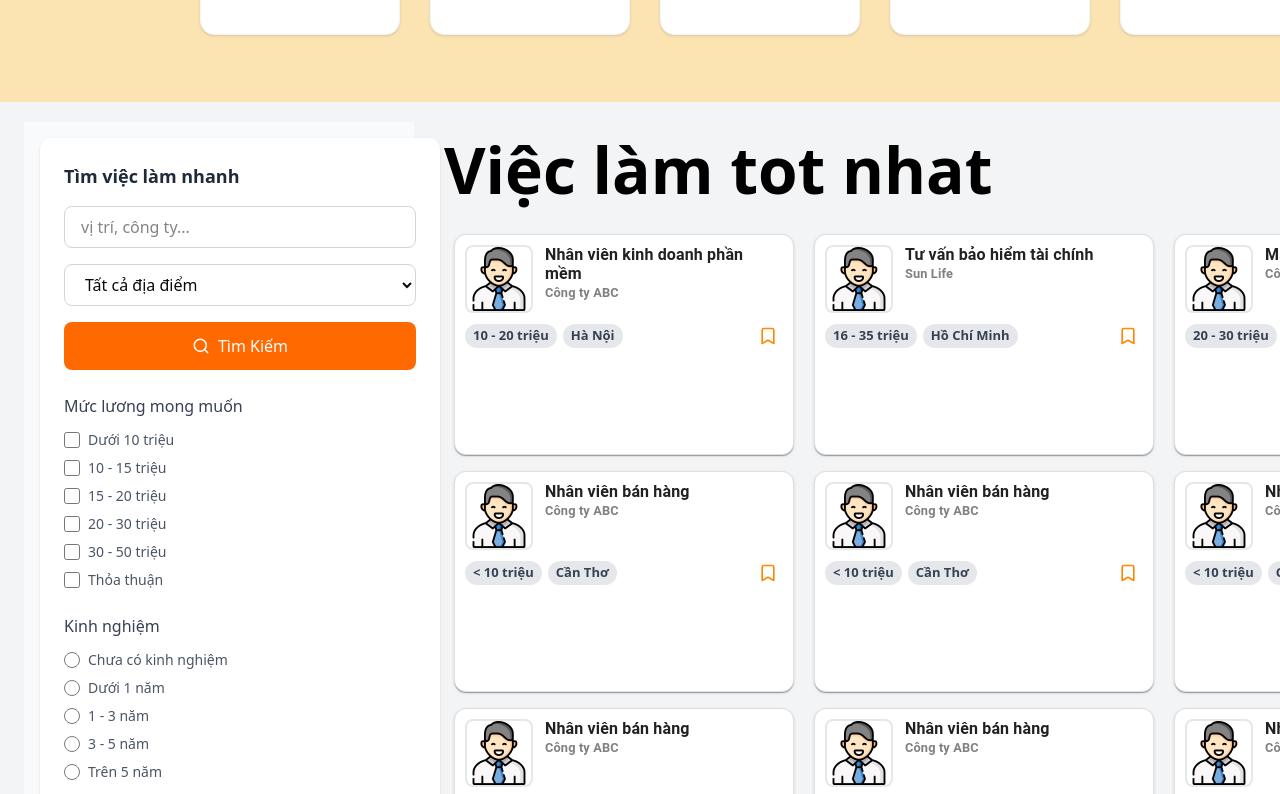
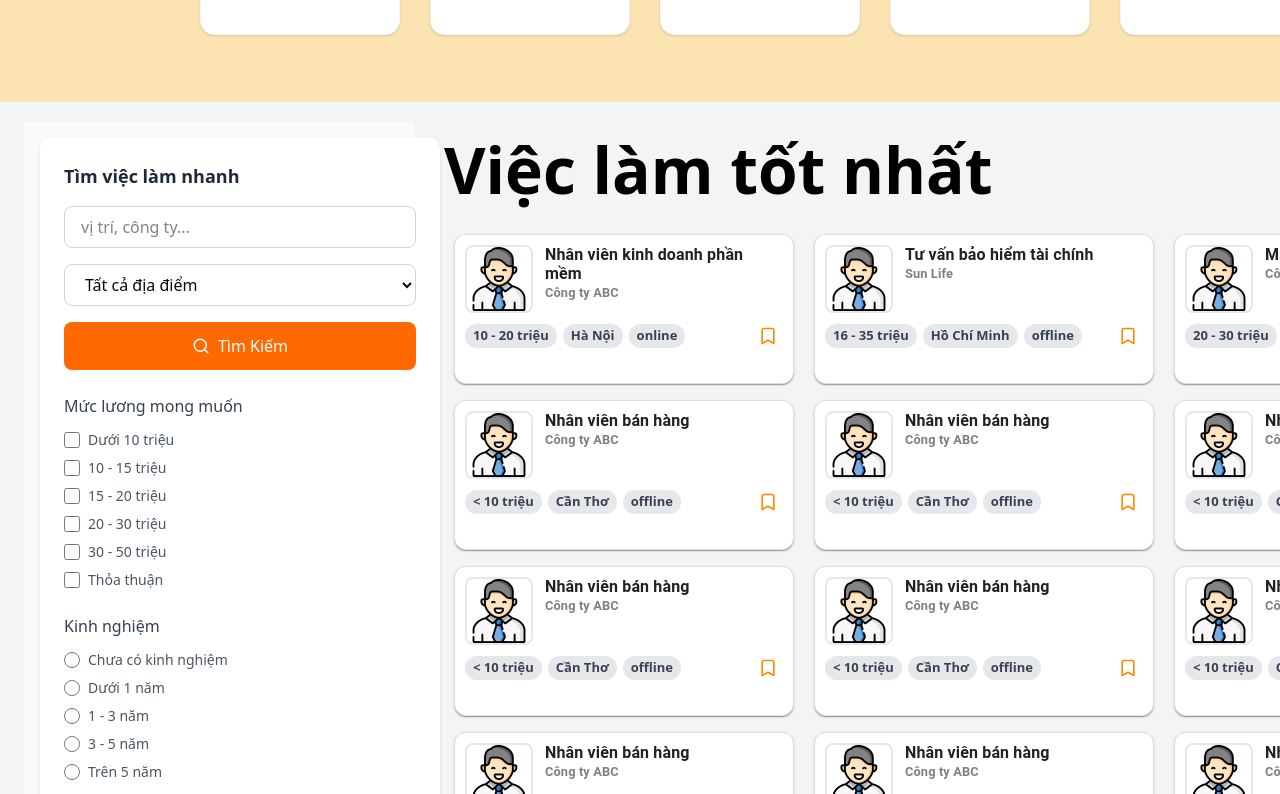
Before and after one commit to mingnhi/cv-king, a Next.js app in the folder frontend/: page / in a window 1280 px wide. Shown: the part 666-1460 px from the top of the page. Built offline with nearby package versions, Linux system fonts and the light colour scheme.

Commit message:
Finished

```diff
--- a/frontend/src/components/ui/client/home/JobsSection.tsx
+++ b/frontend/src/components/ui/client/home/JobsSection.tsx
@@ -17,6 +17,7 @@ const FILTER_OPTIONS = [
     "Mức lương",
     "Kinh nghiệm",
     "Ngành nghề",
+    "Hình thức",
 ] as const;
 type FilterOption = (typeof FILTER_OPTIONS)[number];
 
@@ -39,6 +40,7 @@ const FILTER_DATA: Record<FilterOption, string[]> = {
     "Mức lương": ["< 10 triệu", "10 - 20 triệu", "20 - 30 triệu", "> 30 triệu"],
     "Kinh nghiệm": ["Chưa có", "1 - 2 năm", "3 - 5 năm", "5+ năm"],
     "Ngành nghề": ["Công nghệ", "Kinh doanh", "Marketing", "Tài chính"],
+    "Hình thức": ["Online", "offline"]
 };
 
 const JOBS = [
@@ -51,6 +53,7 @@ const JOBS = [
         location: "Hà Nội",
         experience: "1 - 2 năm",
         field: "Công nghệ",
+        form: "online"
     },
     {
         id: "2",
@@ -61,6 +64,7 @@ const JOBS = [
         location: "Hồ Chí Minh",
         experience: "3 - 5 năm",
         field: "Tài chính",
+        form: "offline"
     },
     {
         id: "3",
@@ -71,6 +75,7 @@ const JOBS = [
         location: "Đà Nẵng",
         experience: "1 - 2 năm",
         field: "Marketing",
+        form: "online"
     },
     {
         id: "4",
@@ -81,6 +86,7 @@ const JOBS = [
         location: "Cần Thơ",
         experience: "Chưa có",
         field: "Kinh doanh",
+        form: "offline"
     },
     {
         id: "5",
@@ -91,6 +97,7 @@ const JOBS = [
         location: "Cần Thơ",
         experience: "Chưa có",
         field: "Kinh doanh",
+        form: "offline"
     },
     {
         id: "6",
@@ -101,6 +108,7 @@ const JOBS = [
         location: "Cần Thơ",
         experience: "Chưa có",
         field: "Kinh doanh",
+        form: "offline"
     },
     {
         id: "7",
@@ -111,6 +119,7 @@ const JOBS = [
         location: "Cần Thơ",
         experience: "Chưa có",
         field: "Kinh doanh",
+        form: "offline"
     },
     {
         id: "8",
@@ -121,6 +130,7 @@ const JOBS = [
         location: "Cần Thơ",
         experience: "Chưa có",
         field: "Kinh doanh",
+        form: "offline"
     },
     {
         id: "9",
@@ -131,6 +141,7 @@ const JOBS = [
         location: "Cần Thơ",
         experience: "Chưa có",
         field: "Kinh doanh",
+        form: "offline"
     },
     {
         id: "10",
@@ -141,6 +152,7 @@ const JOBS = [
         location: "Quảng Ninh",
         experience: "Chưa có",
         field: "Kinh doanh",
+        form: "offline"
     },
     {
         id: "11",
@@ -151,6 +163,7 @@ const JOBS = [
         location: "Hải Phòng",
         experience: "Chưa có",
         field: "Kinh doanh",
+        form: "offline"
     },
     {
         id: "12",
@@ -161,6 +174,7 @@ const JOBS = [
         location: "Bắc Ninh",
         experience: "Chưa có",
         field: "Kinh doanh",
+        form: "offline"
     },
     {
         id: "13",
@@ -171,6 +185,7 @@ const JOBS = [
         location: "Hà Nội",
         experience: "3 - 5 năm",
         field: "Công nghệ",
+        form: "online"
     },
     {
         id: "14",
@@ -181,6 +196,7 @@ const JOBS = [
         location: "TP. Hồ Chí Minh",
         experience: "1 - 3 năm",
         field: "Tài chính",
+        form: "offline"
     },
     {
         id: "15",
@@ -191,6 +207,7 @@ const JOBS = [
         location: "Đà Nẵng",
         experience: "2 - 4 năm",
         field: "Marketing",
+        form: "online"
     },
     {
         id: "16",
@@ -201,6 +218,7 @@ const JOBS = [
         location: "Hải Phòng",
         experience: "Chưa có",
         field: "Nhân sự",
+        form: "offline"
     },
     {
         id: "17",
@@ -211,6 +229,7 @@ const JOBS = [
         location: "Cần Thơ",
         experience: "Chưa có",
         field: "Kinh doanh",
+        form: "offline"
     },
     {
         id: "18",
@@ -221,6 +240,7 @@ const JOBS = [
         location: "Bình Dương",
         experience: "1 - 2 năm",
         field: "Thiết kế",
+        form: "online"
     },
     {
         id: "19",
@@ -231,6 +251,7 @@ const JOBS = [
         location: "Hà Nội",
         experience: "3 - 5 năm",
         field: "Công nghệ",
+        form: "online"
     },
     {
         id: "20",
@@ -241,6 +262,7 @@ const JOBS = [
         location: "TP. Hồ Chí Minh",
         experience: "5+ năm",
         field: "Kinh doanh",
+        form: "offline"
     },
     {
         id: "21",
@@ -251,6 +273,7 @@ const JOBS = [
         location: "Đà Nẵng",
         experience: "Chưa có",
         field: "Kinh doanh",
+        form: "offline"
     },
     {
         id: "22",
@@ -261,6 +284,7 @@ const JOBS = [
         location: "Hà Nội",
         experience: "2 - 4 năm",
         field: "Công nghệ",
+        form: "online"
     },
     {
         id: "23",
@@ -271,6 +295,7 @@ const JOBS = [
         location: "Bình Dương",
         experience: "1 - 3 năm",
         field: "Kinh doanh",
+        form: "offline"
     },
     {
         id: "24",
@@ -281,6 +306,7 @@ const JOBS = [
         location: "TP. Hồ Chí Minh",
         experience: "2 - 4 năm",
         field: "Marketing",
+        form: "online"
     },
     {
         id: "25",
@@ -291,6 +317,7 @@ const JOBS = [
         location: "Hải Phòng",
         experience: "Chưa có",
         field: "Công nghệ",
+        form: "online"
     },
     {
         id: "26",
@@ -301,6 +328,7 @@ const JOBS = [
         location: "Cần Thơ",
         experience: "5+ năm",
         field: "Tài chính",
+        form: "offline"
     },
     {
         id: "27",
@@ -311,6 +339,7 @@ const JOBS = [
         location: "Quảng Ninh",
         experience: "1 - 2 năm",
         field: "Nhân sự",
+        form: "offline"
     },
     {
         id: "28",
@@ -321,6 +350,7 @@ const JOBS = [
         location: "Đà Nẵng",
         experience: "3 - 5 năm",
         field: "Thiết kế",
+        form: "online"
     },
     {
         id: "29",
@@ -331,6 +361,7 @@ const JOBS = [
         location: "Bắc Ninh",
         experience: "2 - 4 năm",
         field: "Kinh doanh",
+        form: "offline"
     },
     {
         id: "30",
@@ -341,7 +372,8 @@ const JOBS = [
         location: "TP. Hồ Chí Minh",
         experience: "3 - 5 năm",
         field: "Tài chính",
-    },
+        form: "online"
+    }
 ];
 const JobsSection: React.FC = () => {
     const [searchQuery, setSearchQuery] = useState('');
@@ -458,6 +490,8 @@ const JobsSection: React.FC = () => {
                         return job.experience === selectedSubFilter;
                     case "Ngành nghề":
                         return job.field === selectedSubFilter;
+                    case "Hình thức":
+                        return job.form === selectedSubFilter;
                     default:
                         return true;
                 }
@@ -638,7 +672,7 @@ const JobsSection: React.FC = () => {
                 <Box className={isMobile ? "w-full" : "w-[70%] inline-block"} sx={{ verticalAlign: "top" }}>
                     <Box className="mb-4">
                         <h1 className="text-black font-bold text-[64px]">
-                            Việc làm tot nhat
+                            Việc làm tốt nhất
                         </h1>
                     </Box>
                     {isMobile && (
--- a/frontend/src/components/ui/common/JobCard.tsx
+++ b/frontend/src/components/ui/common/JobCard.tsx
@@ -10,6 +10,7 @@ interface Job {
     company: string;
     salary: string;
     location: string;
+    form: string;
 }
 
 interface JobCardProps {
@@ -38,9 +39,9 @@ const JobCard: React.FC<JobCardProps> = ({ job }) => {
                     borderColor: "orange",
                 },
                 minHeight: "100%",
-                width :340,
-                height :221,
-                marginLeft :"10px",
+                width: 340,
+                height: 150,
+                marginLeft: "10px",
             }}
             role="button"
             tabIndex={0}
@@ -61,7 +62,7 @@ const JobCard: React.FC<JobCardProps> = ({ job }) => {
                     }}
                 >
                     <Image
-            src={job.image || "/images/fallback-logo.png"}
+                        src={job.image || "/images.png"}
                         alt={job.title}
                         fill
                         style={{ objectFit: "contain" }}
@@ -132,6 +133,9 @@ const JobCard: React.FC<JobCardProps> = ({ job }) => {
                            <Box className="bg-gray-200 text-[13px] text-gray-700   font-semibold  rounded-full px-2 py-0.5">
                         <p className="">{job.location}</p>
                     </Box>
+                    <Box className="bg-gray-200 text-[13px] text-gray-700   font-semibold  rounded-full px-2 py-0.5">
+                        <p className="">{job.form}</p>
+                    </Box>
                 </Box>
                 <Box>
                     <IconButton
```
Lines whose indentation alone changed are shown as unchanged.
